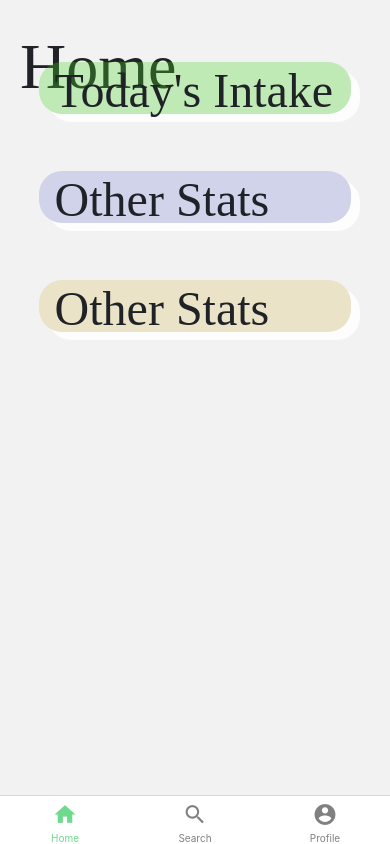
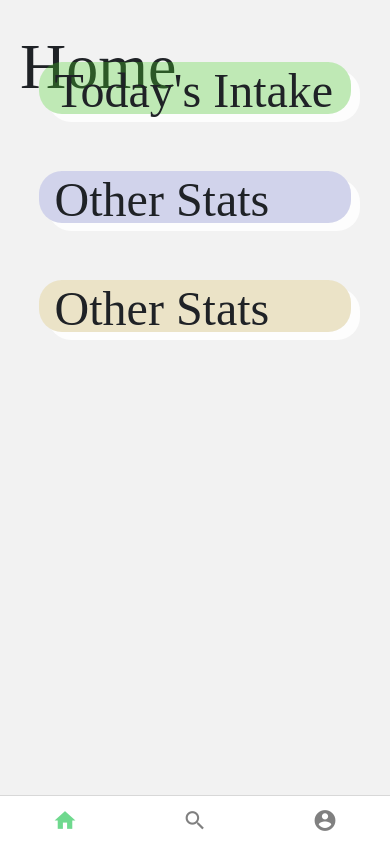
Before and after one commit to amfaller/BU-EC463-MiniProject, a React Native app: screen / in a window 390 px wide. Built offline with nearby package versions, Linux system fonts and the light colour scheme.

Commit message:
hide tab bar label

```diff
--- a/App.js
+++ b/App.js
@@ -49,7 +49,8 @@ export default function App() {
           },
           tabBarActiveTintColor: '#6FD98E',
           tabBarInactiveTintColor: 'gray',
-          headerShown: false
+          headerShown: false,
+          tabBarShowLabel: false
         })}>
         <Tab.Screen name="Home" component={HomeSreen} />
         <Tab.Screen name="Search" component={SearchScreen} />
```
